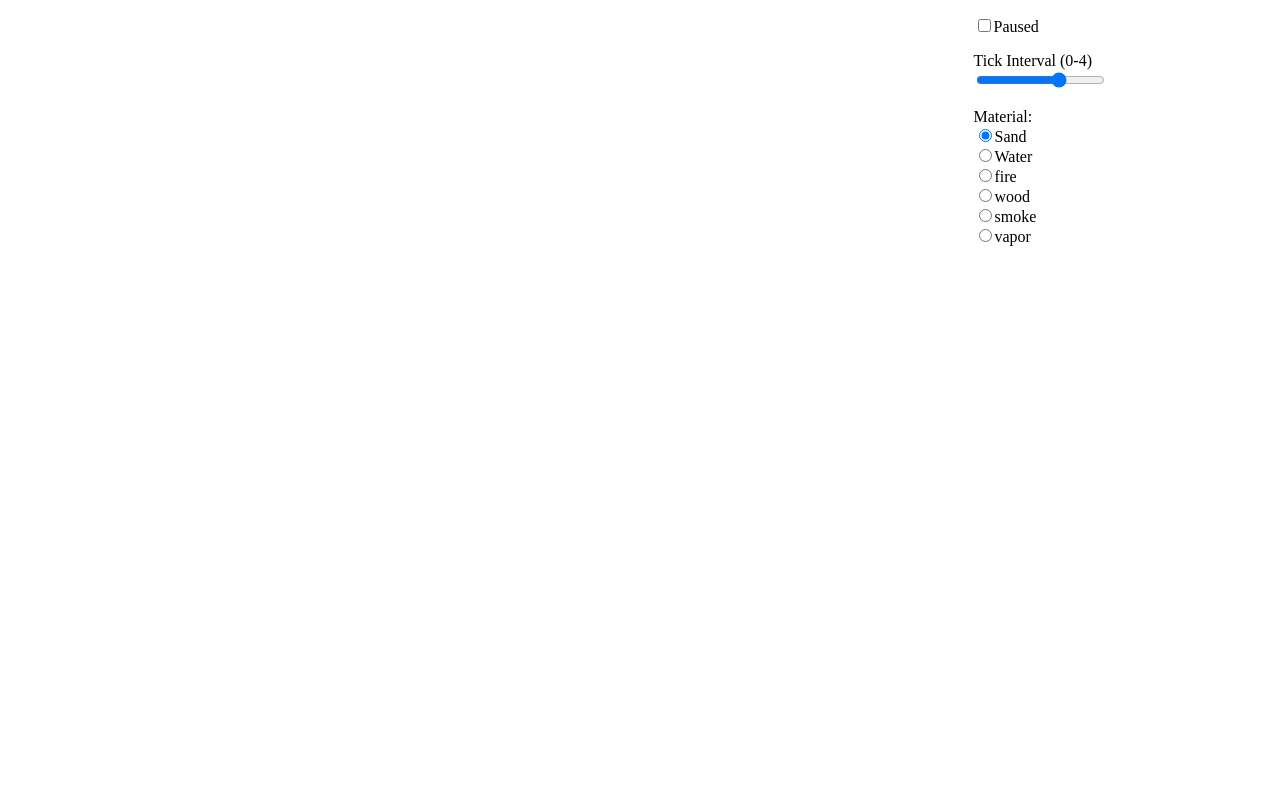
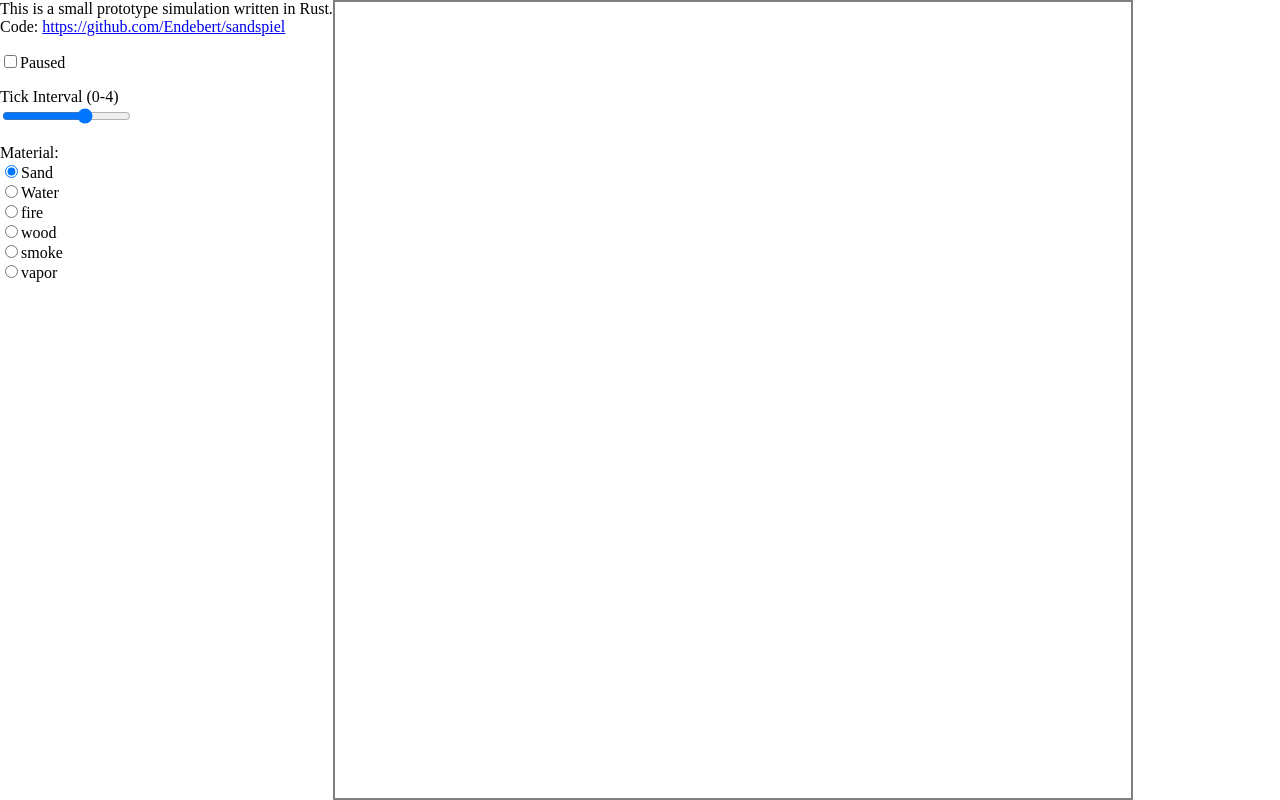
Before and after one commit to Endebert/sandspiel, a website: page wasm-pack-renderer/www/index.html in a window 1280 px wide. Drawn offline with Linux system fonts and the light colour scheme.

Commit message:
refactor(wasm): update website to link to github repo

```diff
--- a/wasm-pack-renderer/www/index.html
+++ b/wasm-pack-renderer/www/index.html
@@ -2,12 +2,14 @@
 <html xmlns="http://www.w3.org/1999/html">
   <head>
     <meta charset="utf-8">
-    <title>Hello wasm-pack!</title>
+    <title>Sandspiel Prototype</title>
   </head>
-  <body style="height: 100vh; margin: 0">
+  <body style="height: 100vh; margin: 0; display: flex">
     <noscript>This page contains webassembly and javascript content, please enable javascript in your browser.</noscript>
-    <div style="display:flex; width:100%; height:100%; justify-content:center">
-      <canvas id="sandspiel-canvas" width="200" height="200" style="image-rendering: pixelated"></canvas>
+    <div>
+      This is a small prototype simulation written in Rust.
+      <br>
+      Code: <a href="https://github.com/Endebert/sandspiel">https://github.com/Endebert/sandspiel</a>
       <form id="myForm">
         <div>
           <p>
@@ -46,6 +48,7 @@
         </div>
       </form>
     </div>
+    <canvas id="sandspiel-canvas" width="200" height="200" style="image-rendering: pixelated; border: 2px solid grey"></canvas>
     <script src="./bootstrap.js"></script>
   </body>
 </html>
```
